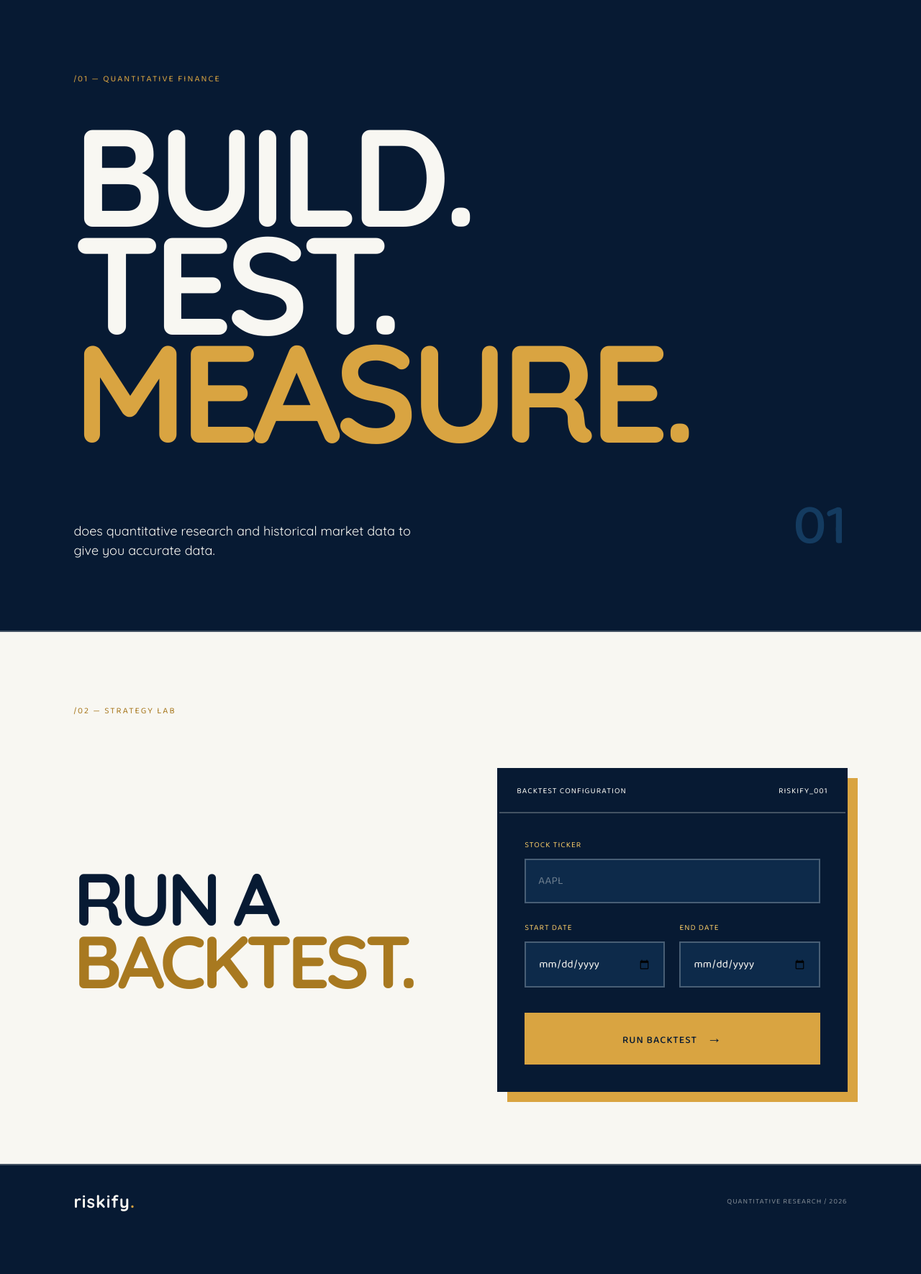
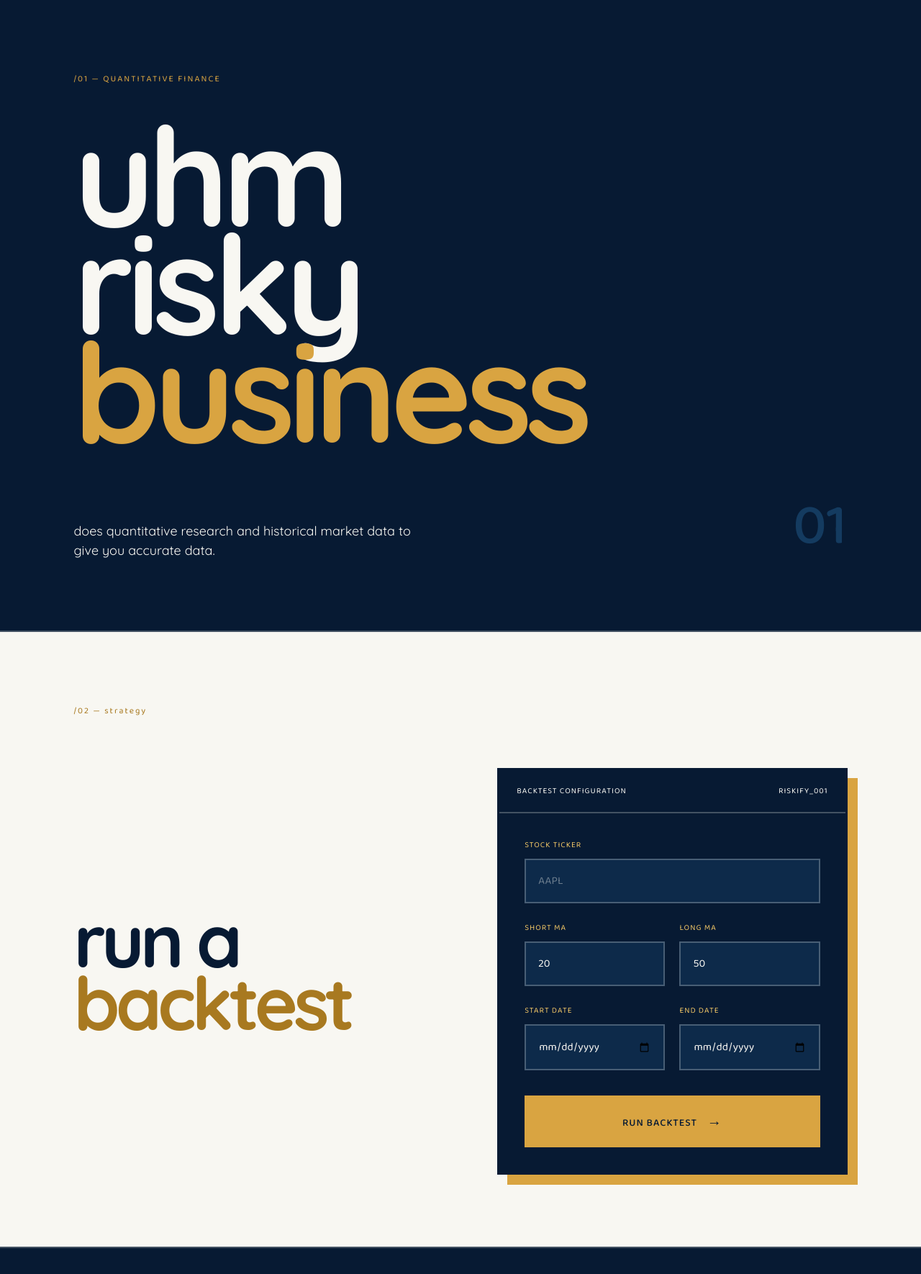
Before and after one commit to evacoffee/riskify, a Flask app: page / in a window 1280 px wide. Shown: the part 110-1880 px from the top of the page at 72% size. Before the commit the page ends 1793 px from the top, so only its background shows below. Run offline with Flask 3, Linux system fonts and the light colour scheme.

Commit message:
commit #21

```diff
--- a/app.py
+++ b/app.py
@@ -4,6 +4,9 @@ from quant.data import get_data
 from quant.strategy import moving_average_strategy
 from quant.backtest import run_backtest, calculate_metrics
 
+from quant.backtest import(
+    run_backtest, calculate_metrics, create_performance_chart, create_drawdown_chart
+)
 
 app = Flask(__name__)
 
@@ -15,20 +18,34 @@ def index():
         ticker = request.form["ticker"]
         start = request.form["start"]
         end = request.form["end"]
+        short_window = int(request.form["short_window"])
+        long_window = int(request.form["long_window"])
+        if short_window >= long_window:
+            raise ValueError(
+                "short MA must be smaller than long MA."
+            )
         data = get_data(
             ticker,
             start,
             end
         )
-        data = moving_average_strategy(data)
+        data = moving_average_strategy(
+            data, short_window, long_window
+        )
         data = run_backtest(data)
         metrics = calculate_metrics(data)
         chart_path = "static/performance.png"
         create_performance_chart(
             data, chart_path
         )
+        drawdown_path = "static/drawdown.png"
+        create_drawdown_chart(
+            data, drawdown_path
+        )
         results = {
             "ticker": ticker,
+            "short_window": short_window,
+            "long_window": long_window,
             "metrics": metrics
         }
     return render_template(
@@ -38,7 +55,3 @@ def index():
 
 if __name__ == "__main__":
     app.run(debug=True)
-
-from quant.backtest import(
-    run_backtest, calculate_metrics, create_performance_chart
-)
--- a/templates/index.html
+++ b/templates/index.html
@@ -19,9 +19,8 @@
     >
 </head>
 
-<body>
+<body {% if results %}onload="document.getElementById('results').scrollIntoView({ behavior: 'smooth' });"{% endif %}></body>
 
-    <!-- NAVIGATION -->
 
     <nav class="navbar">
 
@@ -36,8 +35,6 @@
     </nav>
 
 
-    <!-- HERO -->
-
     <main>
 
         <section class="hero">
@@ -47,11 +44,11 @@
             </div>
 
             <h1>
-                BUILD.
+                uhm
                 <br>
-                TEST.
+                risky
                 <br>
-                <span>MEASURE.</span>
+                <span>business</span>
             </h1>
 
             <div class="hero-bottom">
@@ -72,7 +69,7 @@
         <section class="research-section">
 
             <div class="section-label">
-                /02 — STRATEGY LAB
+                /02 — strategy
             </div>
 
             <div class="research-grid">
@@ -80,9 +77,9 @@
                 <div class="research-title">
 
                     <h2>
-                        RUN A
+                        run a
                         <br>
-                        <span>BACKTEST.</span>
+                        <span>backtest</span>
                     </h2>
 
                 </div>
@@ -111,6 +108,44 @@
                                 placeholder="AAPL"
                                 required
                             >
+
+                        </div>
+
+                        <div class="date-grid">
+
+                            <div class="input-group">
+
+                                <label for="short_window">
+                                    SHORT MA
+                                </label>
+
+                                <input
+                                    id="short_window"
+                                    type="number"
+                                    name="short_window"
+                                    value="20"
+                                    min="1"
+                                    required
+                                >
+
+                            </div>
+
+                            <div class="input-group">
+
+                                <label for="long_window">
+                                    LONG MA
+                                </label>
+
+                                <input
+                                    id="long_window"
+                                    type="number"
+                                    name="long_window"
+                                    value="50"
+                                    min="2"
+                                    required
+                                >
+
+                            </div>
 
                         </div>
 
@@ -166,7 +201,7 @@
 
         {% if results %}
 
-        <section class="results-section">
+        <section class="results-section" id="results">
 
             <div class="section-label">
                 /03 — RESEARCH RESULTS
@@ -181,9 +216,15 @@
                         {{ results.ticker }}
                     </div>
 
+                    <div class="strategy-settings">
+                        MA {{ results.short_window }}
+                        /
+                        MA {{ results.long_window }}
+                    </div>
+
                     <h2>
-                        STRATEGY
-                        <span>RESULTS.</span>
+                        strategy
+                        <span>results.</span>
                     </h2>
 
                 </div>
@@ -257,14 +298,33 @@
                 </div>
 
                 <h3>
-                    STRATEGY VS.
-                    <span>BUY & HOLD.</span>
+                    strategy vs.
+                    <span>buy & hold.</span>
                 </h3>
 
                 <div class="chart-container">
                     <img
                         src="{{ url_for('static', filename='performance.png') }}"
                         alt="Strategy performance chart"
+                    >
+                </div>
+            </div>
+
+            <div class="chart-section">
+                <div class="chart-label">
+                    risk
+                </div>
+
+                <h3>
+                    drawdown
+                    <span>analysis</span>
+                </h3>
+
+                <div class="chart-container">
+                    <img
+                        src="{{ url_for('static',
+                        filename='drawdown.png') }}"
+                        alt="Drawdown Chart"
                     >
                 </div>
             </div>
```
Also changed, not shown: quant/backtest.py (+16 -0 lines), quant/strategy.py (+8 -7 lines), static/drawdown.png (added), static/performance.png (added).
